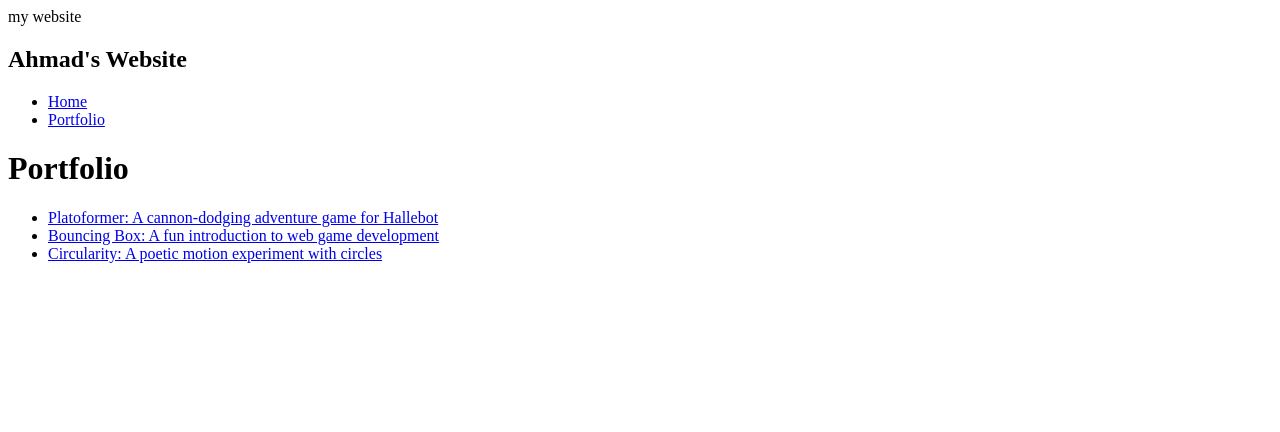
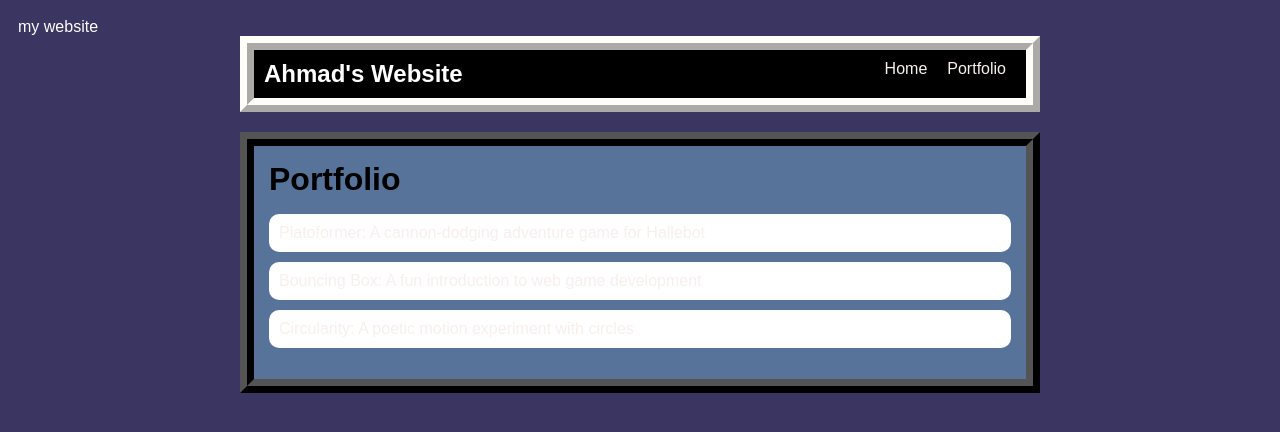
Before and after one commit to akoaughOKHS/akoaughOKHS.github.io, a plain HTML site: page portfolio.html in a window 1280 px wide. Drawn offline with Linux system fonts and the light colour scheme.

Commit message:
html css

```diff
--- a/portfolio.html
+++ b/portfolio.html
@@ -2,6 +2,7 @@
 <html>
     <head>
       <tittle> my website</tittle>
+      <link rel="stylesheet" href="style.css"/>
     </head>
     <body>
         <div id="all-contents">
--- a/style.css
+++ b/style.css
@@ -89,3 +89,20 @@
 h2, h3 {
     margin: opx;
 }
+
+/* Portfolio styles */
+.content h1 {
+    color: black;
+}
+
+#portfolio {
+    list-style-type: none;
+    padding-left: 0;
+}
+
+#portfolio li {
+    background: #fff;
+    padding: 10px;
+    border-radius: 10px;
+    margin-bottom: 10px;
+}
```
